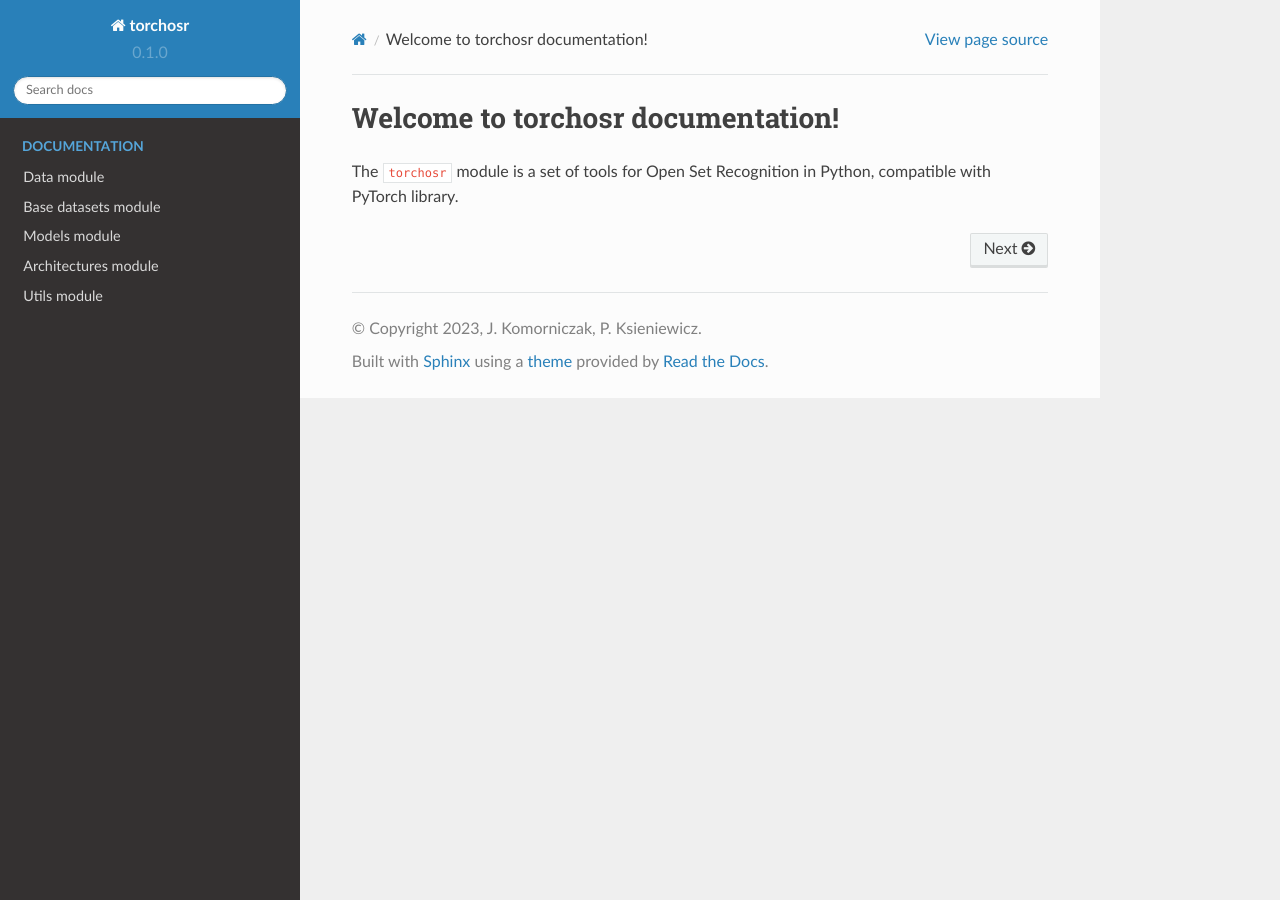
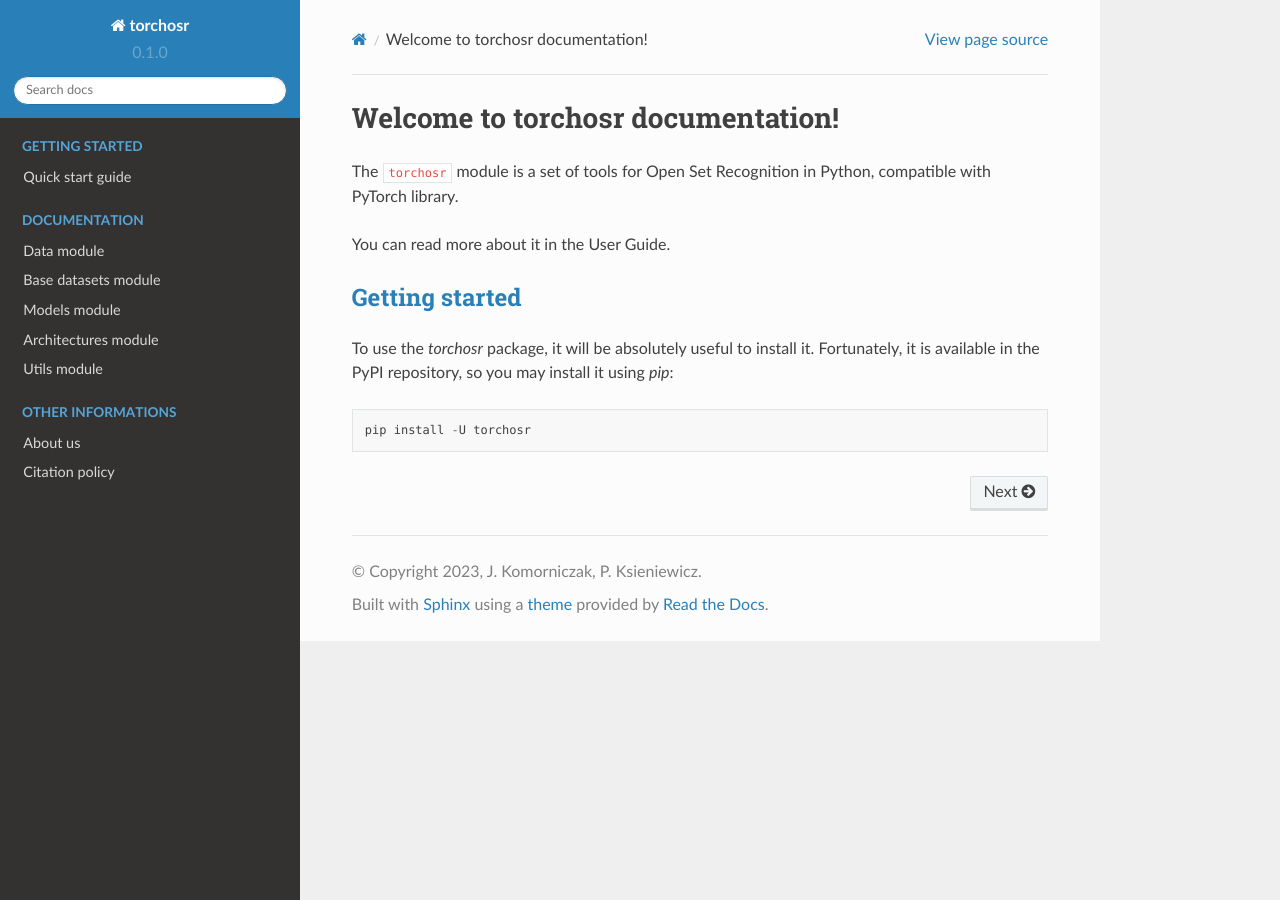
Before and after one commit to w4k2/torchosr, a Sphinx documentation site: the page built from docs/source/index.rst, in a window 1280 px wide. Built offline with Sphinx 7.4.7 and the Read the Docs theme 2.0.0, drawn with Linux system fonts in a browser that asks for light colours.

Commit message:
Extend documentation.

```diff
--- a/docs/source/index.rst
+++ b/docs/source/index.rst
@@ -1,6 +1,13 @@
 ##################################
 Welcome to torchosr documentation!
 ##################################
+
+.. toctree::
+   :maxdepth: 2
+   :hidden:
+   :caption: Getting Started
+
+   quickstart
 
 .. toctree::
    :maxdepth: 2
@@ -13,5 +20,21 @@ Welcome to torchosr documentation!
    architectures_api
    utils_api
 
+.. toctree::
+   :maxdepth: 2
+   :hidden:
+   :caption: Other informations
+
+   about
+   cite
 
 The ``torchosr`` module is a set of tools for Open Set Recognition in Python, compatible with PyTorch library.
+
+You can read more about it in the User Guide.
+
+`Getting started <quickstart.html>`_
+------------------------------------
+
+To use the `torchosr` package, it will be absolutely useful to install it. Fortunately, it is available in the PyPI repository, so you may install it using `pip`::
+
+  pip install -U torchosr
```
Also changed, not shown: docs/source/about.rst (added, +11 -0 lines), docs/source/cite.rst (added, +14 -0 lines), docs/source/quickstart.rst (added, +169 -0 lines), docs/source/_static/example.png (added), docs/source/_static/logo.png (added).
